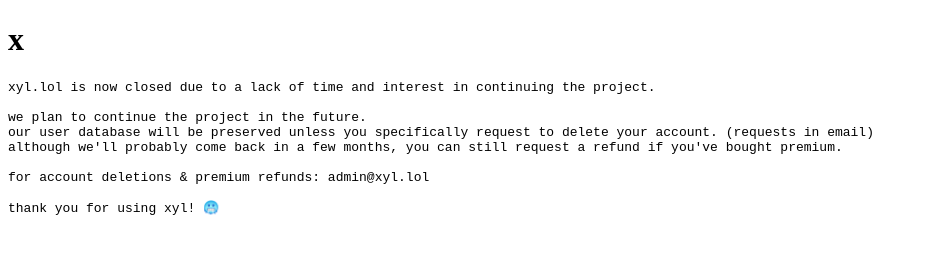
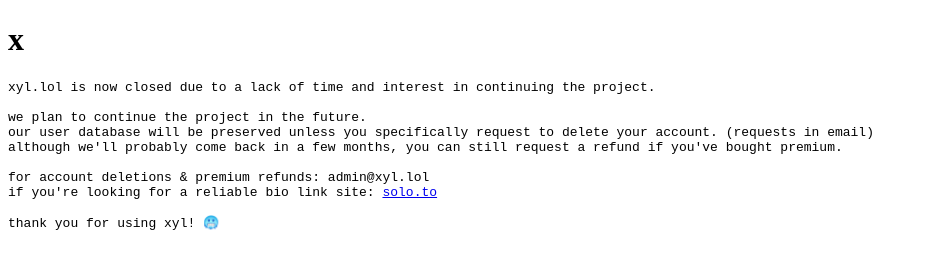
Before and after one commit to xlgh0000000000000/lLZhmxgr9w5mjtm0rn1i7yfAjnhakAdBfV4r3a3qUFUTha4P1GSrxDDW8dGOs60J, a plain HTML site: page index.html in a window 1280 px wide. Shown: the whole page, without its empty margins (0-927 px from the left). Drawn offline with Linux system fonts and the light colour scheme.

Commit message:
Update index.html

```diff
--- a/index.html
+++ b/index.html
@@ -16,8 +16,8 @@
 although we'll probably come back in a few months, you can still request a refund if you've bought premium.
 
 for account deletions & premium refunds: admin@xyl.lol
+if you're looking for a reliable bio link site: <a target="_blank" href="https://solo.to">solo.to</a>
 
-thank you for using xyl! 🥶
-    </pre>
+thank you for using xyl! 🥶</pre>
   </body>
 </html>
```
